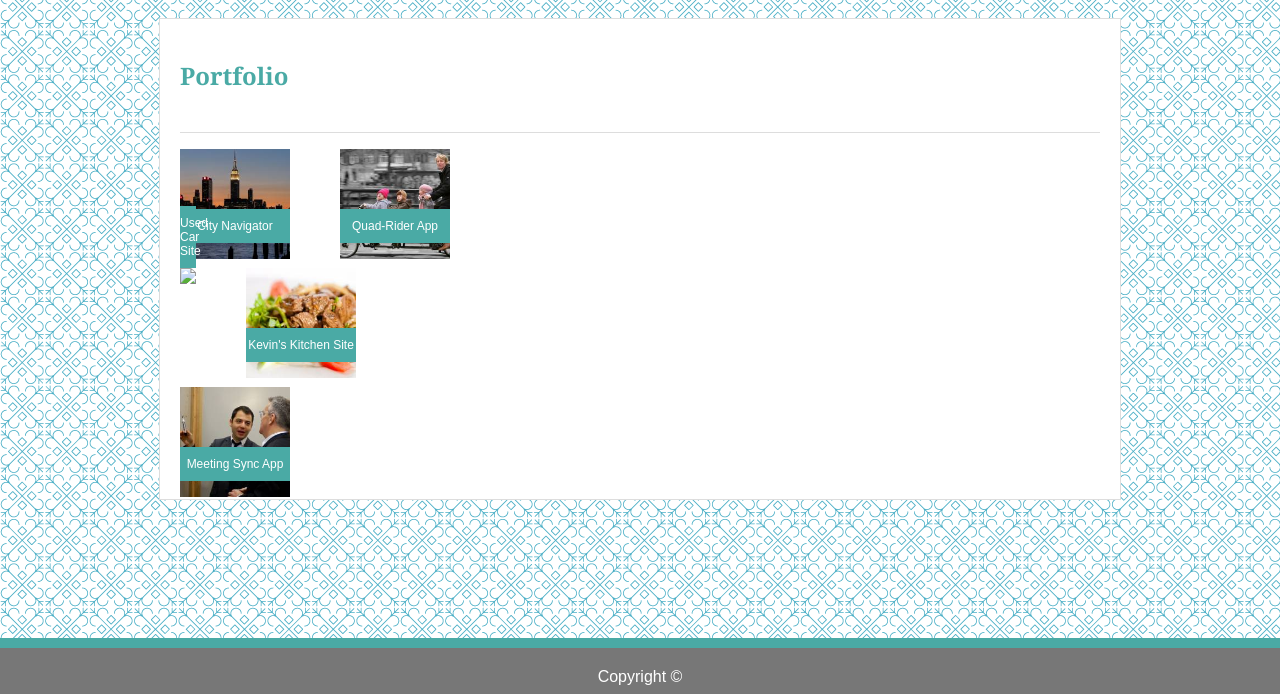
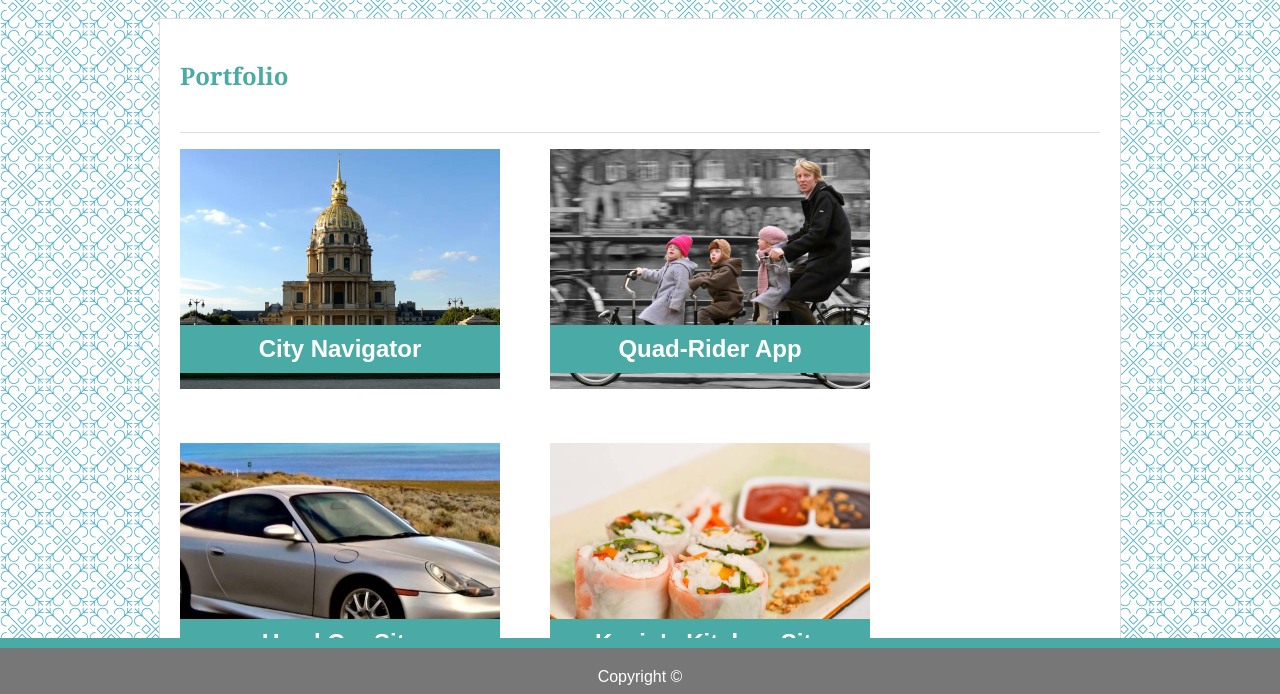
Before and after one commit to trnkev/Responsive-Portfolio, a plain HTML site: page portfolio.html in a window 1280 px wide. Shown: the part 104-798 px from the top of the page. Drawn offline with Linux system fonts and the light colour scheme.

Commit message:
working on 768px

```diff
--- a/assets/css/style.css
+++ b/assets/css/style.css
@@ -32,8 +32,8 @@ header {
 }
 
 footer {
+    position: absolute;
     bottom: 0;
-    position: absolute;
     width: 100%;
     text-align: center;
 }
@@ -140,7 +140,7 @@ footer {
     padding: 0;
     overflow: scroll;
     width: 100%;
-    height: 400px;
+    height: 750px;
 }
 
 #city {
@@ -168,7 +168,7 @@ footer {
 }
 
 .list {
-    padding-bottom: 5px;
+    padding-bottom: 50px;
 }
 
 .image {
@@ -190,13 +190,14 @@ footer {
 
 .portfolio-text {
     color: white;
-    font-size: 12px;
+    font-size: 24px;
+    font-weight: bold;
 }
 
 .portfolio-section {
     clear: both;
     width: 960px;
-    height: 480px;
+    height: 916px;
     margin: 20px auto;
     background: #ffffff;
     border-style: solid;
@@ -205,7 +206,7 @@ footer {
 }
 
 .images {
-    width: 110px;
+    width: 320px;
 }
 
 .fields {
@@ -228,6 +229,13 @@ footer {
 
 
 @media screen and (max-width: 768px) {
+    .images {
+        width: 275px;
+    }
+
+    #bike, #food {
+        float: right;
+    }
 
 }
 
--- a/portfolio.html
+++ b/portfolio.html
@@ -28,7 +28,7 @@
             <ul id="gallery">
                 <li class="list image" id="city">
                     <div class="container">
-                        <img class="images" id="city-img" src="assets/images/city.jpg">
+                        <img class="images" id="city-img" src="assets/images/city-640-480.jpg">
                         <div class="overlay">
                             <div class="portfolio-text">City Navigator</div>
                         </div>
@@ -36,7 +36,7 @@
                 </li>
                 <li class="list image" id="bike">
                     <div class="container">
-                        <img class="images" src="assets/images/people.jpg">
+                        <img class="images" src="assets/images/people-640-480.jpg">
                         <div class="overlay">
                             <div class="portfolio-text">Quad-Rider App</div>
                         </div>
@@ -44,7 +44,7 @@
                 </li>
                 <li class="list image" id="car">
                     <div class="container">
-                        <img class="images" src="assets/images/transport.jpg">
+                        <img class="images" src="assets/images/transport-640-480.jpg">
                         <div class="overlay">
                             <div class="portfolio-text">Used Car Site</div>
                         </div>
@@ -52,7 +52,7 @@
                 </li>
                 <li class="list image" id="food">
                     <div class="container">
-                        <img class="images" src="assets/images/food.jpg">
+                        <img class="images" src="assets/images/food-640-480.jpg">
                         <div class="overlay">
                             <div class="portfolio-text">Kevin's Kitchen Site</div>
                         </div>
@@ -60,7 +60,7 @@
                 </li>
                 <li class="list image" id="business">
                     <div class="container">
-                        <img class="images" src="assets/images/business.jpg">
+                        <img class="images" src="assets/images/business-640-480.jpg">
                         <div class="overlay">
                             <div class="portfolio-text">Meeting Sync App</div>
                         </div>
```
Also changed, not shown: assets/images/business-640-480.jpg (added), assets/images/city-640-480.jpg (added), assets/images/food-640-480.jpg (added), assets/images/people-640-480.jpg (added), assets/images/transport-640-480.jpg (added).
